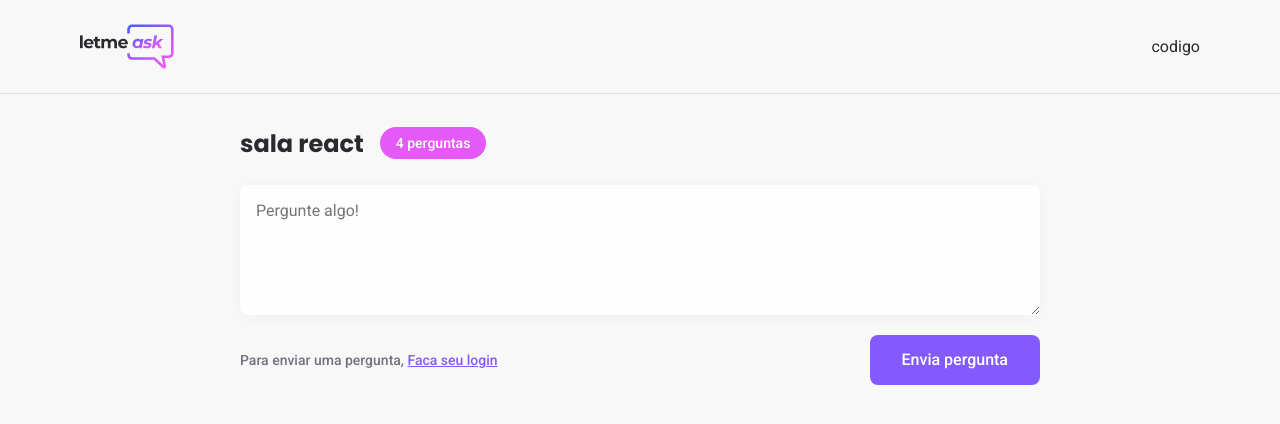
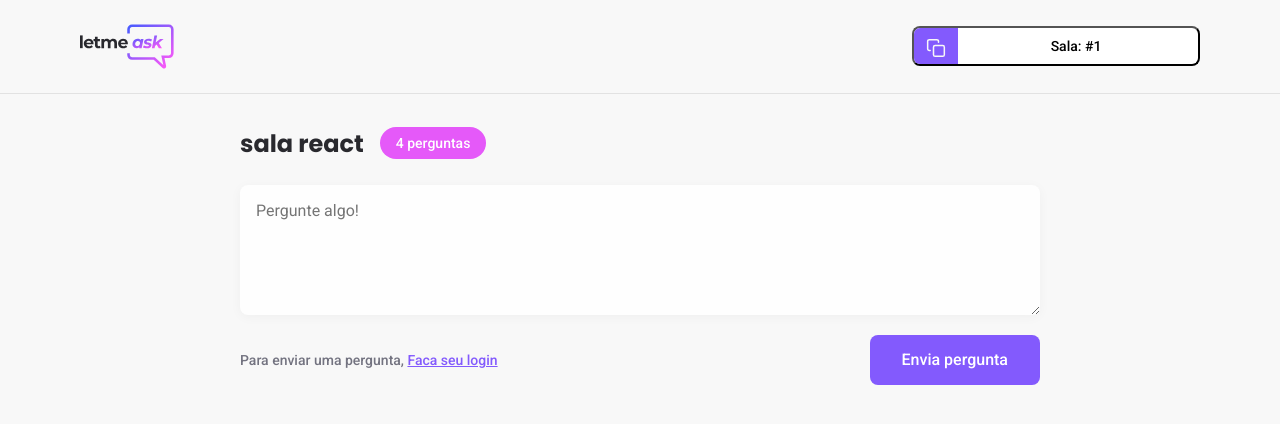
Before and after one commit to PatrickMoraisN/letmeask-nlw, a React (Create React App) app: page /rooms/1 in a window 1280 px wide. Shown: the top 424 px of the page. Built offline with nearby package versions, Linux system fonts and the light colour scheme; no server answers.

Commit message:
letmeask - RoomCode

```diff
--- /dev/null
+++ b/src/components/RoomCode.tsx
@@ -0,0 +1,25 @@
+import React from 'react'
+import copyImg from '../assets/images/copy.svg';
+import '../styles/roomCode.scss';
+
+
+type RoomCodeType = {
+  code: string,
+}
+const RoomCode = (props: RoomCodeType) => {
+
+  function copyRoomCode() {
+    navigator.clipboard.writeText(props.code)
+  }
+
+  return (
+    <button className="room-code" onClick={copyRoomCode}>
+      <div>
+        <img src={copyImg} alt="Copy Room Code" />
+      </div>
+      <span>Sala: #{props.code}</span>
+    </button>
+  )
+}
+
+export default RoomCode
--- a/src/pages/Room.tsx
+++ b/src/pages/Room.tsx
@@ -1,15 +1,22 @@
 import React from "react";
 import imgLogo from "../assets/images/logo.svg";
 import Button from "../components/Button";
+import { useParams } from 'react-router-dom';
+import RoomCode from "../components/RoomCode";
 import '../styles/room.scss'
 
+
+type RoomParams = {
+  id: string,
+}
 const Room = () => {
+  const params = useParams<RoomParams>();
   return (
     <div id="page-room">
       <header>
         <div className="content">
           <img src={imgLogo} alt="letmeask" />
-          <div>codigo</div>
+          <RoomCode code={params.id}/>
         </div>
       </header>
 
--- /dev/null
+++ b/src/styles/roomCode.scss
@@ -0,0 +1,28 @@
+.room-code {
+  height: 40px;
+  border-radius: 8px;
+  overflow: hidden;
+  background: white;
+  border: 1px solig #835afd;
+  cursor: pointer;
+  display: flex;
+
+   div {
+    background: #835afd;
+    display: flex;
+    padding: 0 12px;
+    height: 40px;
+    justify-content: center;
+    align-items: center;
+  }
+
+  span {
+    display: block;
+    align-self: center;
+    flex: 1;
+    padding: 0 16px 0 12px;
+    width: 240px;
+    font-size: 14px;
+    font-weight: 500;
+  }
+}
```
